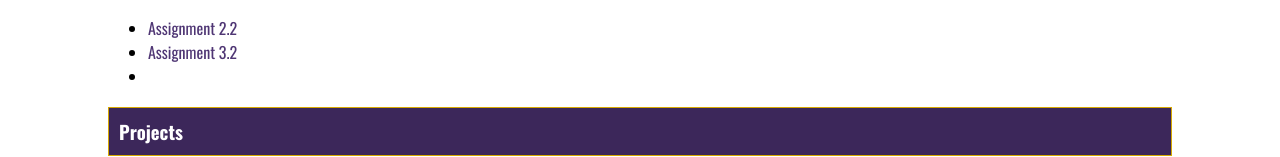
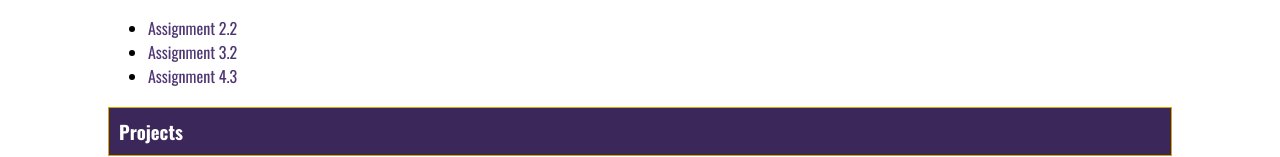
Before and after one commit to TreeRex95/csd-340, a plain HTML site: page index.html in a window 1280 px wide. Shown: the part 291-448 px from the top of the page. Drawn offline with nearby package versions, Linux system fonts and the light colour scheme.

Commit message:
Update index.html

```diff
--- a/index.html
+++ b/index.html
@@ -23,7 +23,7 @@
                 <a href="module-3/boetcher_EX2.html">Assignment 3.2</a>
             </li>
             <li>
-
+                <a href="module-4/boetcher_EX3.html">Assignment 4.3</a>
             </li>
         </ul>
 
```
